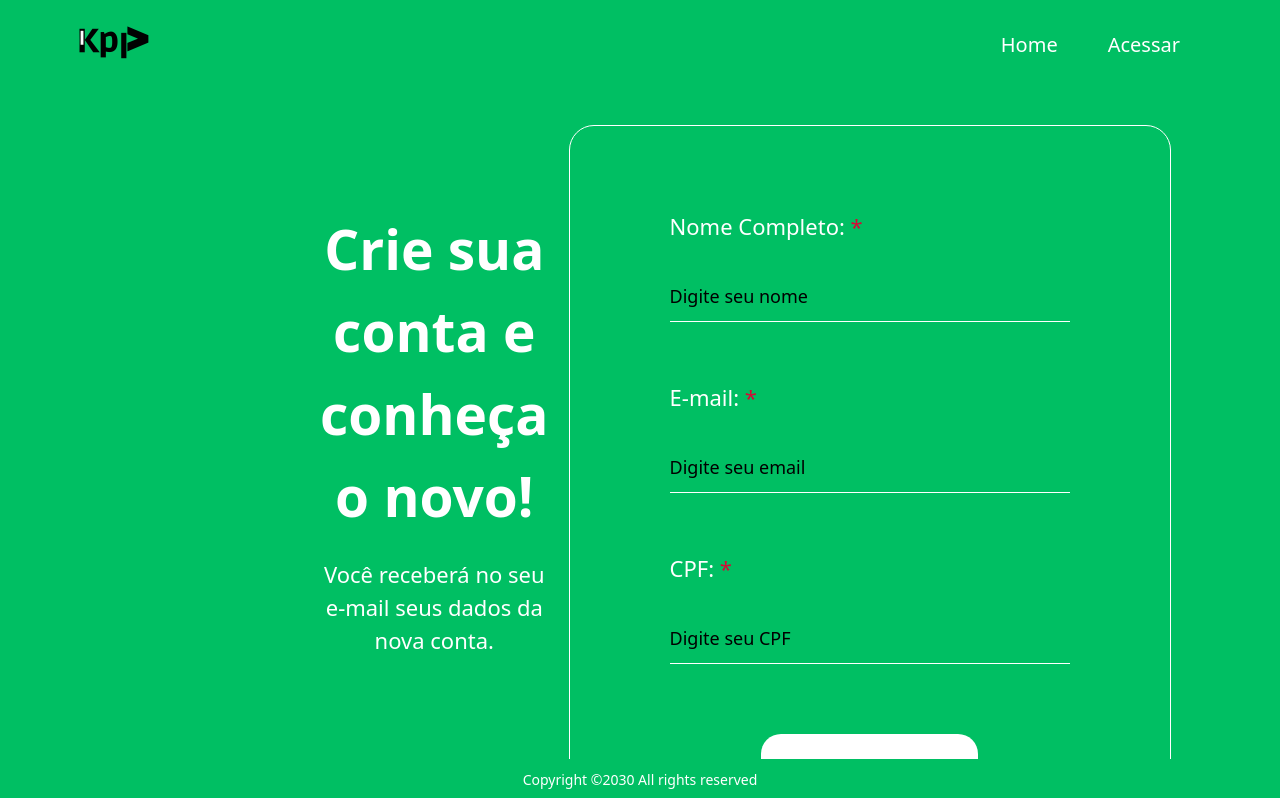
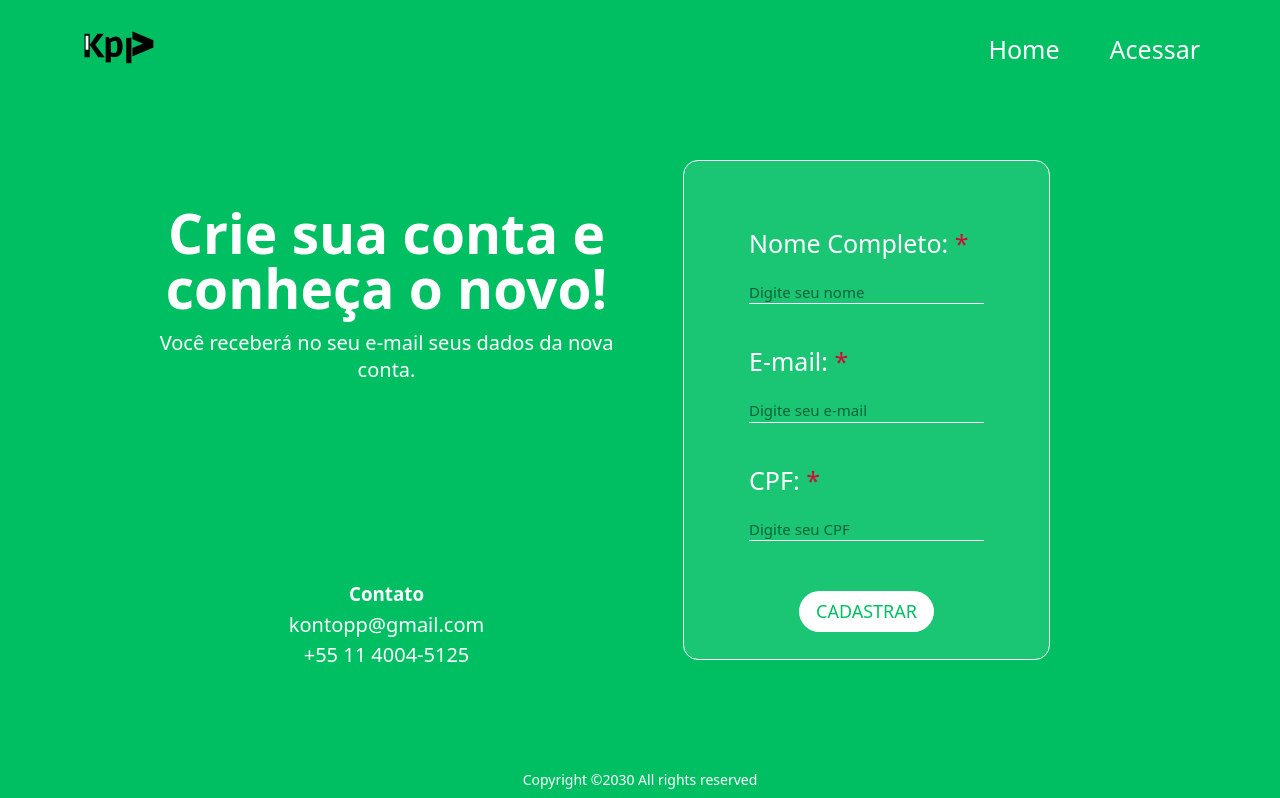
Before and after one commit to Carloshpjacinto/banking_application_project_ui, a Next.js app: page /register in a window 1280 px wide. Shown: the top 798 px of the page. Built offline with nearby package versions, Linux system fonts and the light colour scheme; no server answers.

Commit message:
feature/finalizing_responsiveness_application

```diff
--- a/src/app/login/page.tsx
+++ b/src/app/login/page.tsx
@@ -1,6 +1,5 @@
-/* eslint-disable @typescript-eslint/no-unused-vars */
 /* eslint-disable @next/next/no-html-link-for-pages */
-'use client'
+'use client';
 import { signIn } from 'next-auth/react';
 import { FormEvent } from 'react';
 import { useRouter } from 'next/navigation';
@@ -31,7 +30,7 @@ export default function LoginPage() {
 
   return (
     <div className="min-h-screen w-full bg-green-kpp font-sans text-white">
-      <div className="flex justify-between items-center px-[5rem] pt-[2rem]">
+      <nav className="flex flex-col sm:flex-row items-center justify-between px-6 sm:px-12 pt-6 sm:pt-10">
         <Image
           src="/Kpp.png"
           alt="Logo_do_banco"
@@ -39,56 +38,52 @@ export default function LoginPage() {
           height={300}
           quality={90}
           priority
-          className="w-50 h-20 object-cover"
+          className="rounded-lg w-50 h-20 object-cover ml-[5rem] lg:ml-[2.5rem]"
         />
-        <div className="flex items-center text-[2rem] font-medium space-x-20 mr-[5rem] md:mr-[1.5rem] lg:mr-[5rem]">
+        <div className="flex space-x-6 text-lg sm:text-2xl mt-4 sm:mt-0 lg:text-[2.5rem] lg:mr-[5rem] lg:space-x-20">
           <a
             href="/"
-            className="hover:text-black transition-colors duration-500"
+            className="hover:text-black transition-colors duration-700"
           >
             Home
           </a>
           <a href="/register">
-            <button className="border border-white rounded-full text-white px-4 py-2 cursor-pointer hover:bg-white hover:text-green-kpp transition-colors duration-500">
+            <button className="border border-white rounded-full text-white px-4 py-2 cursor-pointer hover:bg-white hover:text-green-kpp transition-colors duration-700">
               Abra sua conta
             </button>
           </a>
         </div>
-      </div>
+      </nav>
 
-      <div className="md:flex md:justify-center lg:flex lg:justify-between md:mt-40 xl:mt-0">
-        <main className="flex flex-col items-center text-center mt-50 px-8 md:ml-0 lg:ml-20 xl:ml-40 lg:mt-80">
-          <section
-            id="infoContact"
-            className="flex flex-col items-center max-w-[800px] md:hidden lg:block"
-          >
-            <div className="lg:mb-[15rem]">
-              <h1 className="font-semibold mb-8 md:text-[4rem] lg:text-[4rem] xl-text-[5.5rem]">
+      <div className="flex flex-col-reverse lg:flex-row items-center justify-center px-6 sm:px-12 py-12 gap-16 lg:justify-between">
+        <main className="text-center xl:mt-[15rem] xl:ml-[10rem]">
+          <section className="text-3xl sm:text-5xl font-semibold mb-6 lg:text-[5rem] lg:mt-[-5rem] xl:text-[5.5rem]">
+            <h1 className="font-semibold text-3xl md:text-5xl lg:text-6xl mb-6">
               Acesse sua conta e fique por dentro das novidades!
             </h1>
-              <p className="text-[2.2rem]">
+            <p className="text-lg sm:text-2xl mb-10 lg:text-[2rem]">
               Com a Kontopp, você transforma seu jeito.
               <br />
               mais simples, mais digital, mais seu.
             </p>
-            </div>
-
-            <h3 className="text-[3rem] font-semibold">Contato</h3>
-            <div className="space-y-2">
-              <p className="text-[2rem]">kontopp@gmail.com</p>
-              <p className="text-[2rem]">+55 11 4004-5125</p>
+            <h3 className="text-xl sm:text-3xl font-semibold lg:mt-[20rem]">
+              Contato
+            </h3>
+            <div className="text-base sm:text-xl space-y-1 mt-2 lg:text-[2rem]">
+              <p>kontopp@gmail.com</p>
+              <p>+55 11 4004-5125</p>
             </div>
           </section>
         </main>
 
-        <section className="border rounded-[2.5rem] bg-transparent md:mr-[0rem] lg:mr-[10rem] lg:mt-[20rem] xl:mr-[20rem] xl:mt-[10rem]">
-          <form
-            className="mt-30 ml-40 md:w-[60rem] md:h-[65rem] md:ml-0 lg:ml-0 lg:h-[50rem]"
-            onSubmit={handleSubmit}
+        <section className="w-full bg-white/10 rounded-3xl p-6 sm:p-10 border lg:mr-[10rem] lg:w-[60rem] lg:h-[50rem] xl:mr-[20rem] xl:mt-[4.5rem]">
+          <form onSubmit={handleSubmit}>
+            <div className="space-y-8 lg:p-[4rem]">
+              <div>
+                <label
+                  htmlFor="access"
+                  className="block text-base sm:text-xl lg:text-[2.5rem] lg:mb-[1.5rem]"
                 >
-            <div className="leading-20 md:p-[5rem]">
-              <div className="mb-20">
-                <label htmlFor="access" className="text-[2.2rem]">
                   Senha de Acesso: <span className="text-[#D80835]">*</span>
                 </label>
                 <input
@@ -99,12 +94,15 @@ export default function LoginPage() {
                   minLength={1}
                   maxLength={40}
                   placeholder="Digite sua senha de acesso"
-                  className="mt-8 block w-[40rem] border-b border-white bg-transparent text-[1.8rem] text-neutral-950 outline-none placeholder-black"
+                  className="mt-2 w-full border-b border-white bg-transparent text-black placeholder-gray outline-none text-sm sm:text-base lg:text-[1.5rem] lg:mb-[2rem]"
                 />
               </div>
 
-              <div className="mb-20">
-                <label htmlFor="num_account" className="text-[2.2rem] block">
+              <div>
+                <label
+                  htmlFor="num_account"
+                  className="block text-base sm:text-xl lg:text-[2.5rem] lg:mb-[1.5rem]"
+                >
                   Número da conta: <span className="text-[#D80835]">*</span>
                 </label>
                 <input
@@ -112,14 +110,14 @@ export default function LoginPage() {
                   id="num_account"
                   name="num_account"
                   placeholder="Digite o número da conta"
-                  className="mt-8 block w-[40rem] border-b border-white bg-transparent text-[1.8rem] text-neutral-950 outline-none appearance-none placeholder-black"
+                  className="mt-2 w-full border-b border-white bg-transparent text-black placeholder-gray outline-none text-sm sm:text-base lg:text-[1.5rem] lg:mb-[2rem]"
                 />
               </div>
 
-              <div className="flex justify-center mr-[10rem] mt-[7rem]">
+              <div className="flex justify-center">
                 <button
                   type="submit"
-                  className="text-[2rem] bg-[white] text-green-kpp py-[1rem] px-[5rem] uppercase rounded-[2rem] border-2 border-transparent hover:bg-white hover:text-[black] hover:border-[black] transition-all duration-00"
+                  className="text-sm sm:text-base bg-white text-green-kpp px-6 py-2 rounded-full uppercase border-2 border-transparent hover:text-black hover:border-black transition duration-700 lg:text-[1.8rem]"
                 >
                   Acessar minha conta
                 </button>
--- a/src/app/register/access/page.tsx
+++ b/src/app/register/access/page.tsx
@@ -1,7 +1,5 @@
-/* eslint-disable @typescript-eslint/no-unused-vars */
 'use client';
-import { signIn } from 'next-auth/react';
-import { FormEvent, useActionState, useEffect } from 'react';
+import { useActionState, useEffect } from 'react';
 import { useRouter } from 'next/navigation';
 import Image from 'next/image';
 import Footer from '@/components/Footer';
@@ -21,7 +19,7 @@ export default function RegisterAccess() {
 
   return (
     <div className="min-h-screen w-full bg-green-kpp font-sans text-white">
-      <div className="flex justify-between items-center px-[5rem] pt-[2rem]">
+      <nav className="flex flex-col sm:flex-row items-center justify-between px-6 sm:px-12 pt-6 sm:pt-10">
         <Image
           src="/Kpp.png"
           alt="Logo_do_banco"
@@ -29,37 +27,31 @@ export default function RegisterAccess() {
           height={300}
           quality={90}
           priority
-          className="w-50 h-20 object-cover"
+          className="rounded-lg w-50 h-20 object-cover ml-[5rem] lg:ml-[2.5rem]"
         />
-      </div>
+      </nav>
 
-      <div className="flex flex-row justify-between">
-        <main className="flex flex-col items-center text-center mt-45 ml-40 px-8 md:ml-30">
-          <section
-            id="infoContact"
-            className="flex flex-col items-center max-w-[800px] md:hidden lg:block"
-          >
-            <div className="mb-[20rem]">
-              <h1 className="xl:text-[5.5rem] font-semibold xl:mb-8 lg:text-[4rem]">
-                Cadastre uma senha de 6 dígitos para criar sua conta digital!
+      <div className="flex flex-col-reverse lg:flex-row items-center justify-center px-6 sm:px-12 py-12 gap-16">
+        <main className="text-center xl:mt-[15rem] xl:ml-[5rem]">
+          <h1 className="text-3xl sm:text-5xl font-semibold mb-6 lg:text-[5rem] lg:mt-[-5rem] xl:text-[4rem]">
+            Cadastre uma senha de 6 dígitos <br /> para criar sua conta digital!
           </h1>
-              <p className="text-[2.2rem]">
+          <p className="text-lg sm:text-2xl mb-10 lg:text-[2rem]">
             Escolha o melhor tipo de conta para você.
           </p>
+          <h3 className="text-xl sm:text-3xl font-semibold lg:mt-[20rem]">
+            Contato
+          </h3>
+          <div className="text-base sm:text-xl space-y-1 mt-2 lg:text-[2rem]">
+            <p>kontopp@gmail.com</p>
+            <p>+55 11 4004-5125</p>
           </div>
+        </main>
 
-            <h3 className="text-[3rem] font-semibold">Contato</h3>
-            <div className="space-y-2">
-              <p className="text-[2rem]">kontopp@gmail.com</p>
-              <p className="text-[2rem]">+55 11 4004-5125</p>
-            </div>
-          </section>
-        </main>
-        <section className="border rounded-[2.5rem] bg-transparent mr-[30rem] mt-[10rem] lg:mr-[10rem]">
-          <form className="w-[50rem] h-[50rem] mt-30 ml-40" action={formAction}>
-            <div className="leading-20">
-              <div className="mb-20">
-                <label htmlFor="access" className="text-[2.2rem] block">
+        <section className="w-full bg-white/10 rounded-3xl p-6 sm:p-10 border lg:mr-[10rem] lg:w-[60rem] lg:h-[50rem] xl:mr-[20rem] xl:mt-[4.5rem]">
+          <form action={formAction} className="space-y-8 lg:p-[4rem]">
+            <div>
+              <label htmlFor="access" className="block text-base sm:text-xl lg:text-[2.5rem] lg:mb-[1.5rem]">
                 Senha de Acesso: <span className="text-[#D80835]">*</span>
               </label>
               <input
@@ -67,50 +59,46 @@ export default function RegisterAccess() {
                 id="access"
                 name="access"
                 required
-                  minLength={1}
-                  maxLength={40}
-                  placeholder="Digite uma senha de 6 digitos"
-                  className="mt-8 block w-[40rem] border-b border-white bg-transparent text-[1.8rem] text-neutral-950 outline-none placeholder-black"
+                placeholder="Digite uma senha de 6 dígitos"
+                className="mt-2 w-full border-b border-white bg-transparent text-black placeholder-gray outline-none text-sm sm:text-base lg:text-[1.5rem] lg:mb-[2rem]"
               />
             </div>
 
-              <div className="mb-20">
-                <label className="text-[2.2rem] block mb-8">
+            <div>
+              <label className="block text-base sm:text-xl mb-7 lg:text-[2.2rem]">
                 Tipo de conta: <span className="text-[#D80835]">*</span>
               </label>
-                <div className="flex items-center space-x-20 text-[1.8rem]">
-                  <div className="flex items-center">
+              <div className="flex flex-col sm:flex-row sm:space-x-10 space-y-4 sm:space-y-0 text-base sm:text-lg lg:text-[1.5rem]">
+                <label className="flex items-center">
                   <input
                     type="radio"
                     id="contaCorrente"
                     name="type_bank_account"
                     value="CURRENT_ACCOUNT"
-                      className="mr-4 w-6 h-6"
+                    className="mr-2 w-5 h-5"
                   />
-                    <label htmlFor="contaCorrente">Conta Corrente</label>
-                  </div>
-
-                  <div className="flex items-center">
+                  Conta Corrente
+                </label>
+                <label className="flex items-center">
                   <input
                     type="radio"
                     id="contaPoupanca"
                     name="type_bank_account"
                     value="SAVINGS_ACCOUNT"
-                      className="mr-4 w-6 h-6"
+                    className="mr-2 w-5 h-5"
                   />
-                    <label htmlFor="contaPoupanca">Conta Poupança</label>
-                  </div>
+                  Conta Poupança
+                </label>
               </div>
             </div>
 
-              <div className="flex justify-center mr-[10rem] mt-[7rem]">
+            <div className="flex justify-center pt-4">
               <button
                 type="submit"
-                  className="text-[2rem] bg-[white] text-green-kpp py-[1rem] px-[5rem] uppercase rounded-[2rem] border-2 border-transparent hover:bg-white hover:text-[black] hover:border-[black] transition-all duration-00"
+                className="text-sm sm:text-base bg-white text-green-kpp px-6 py-2 rounded-full uppercase border-2 border-transparent hover:text-black hover:border-black transition duration-700 lg:text-[1.8rem] lg:mt-[5rem]"
               >
                 Criar conta
               </button>
-              </div>
             </div>
           </form>
         </section>
--- a/src/app/register/page.tsx
+++ b/src/app/register/page.tsx
@@ -20,9 +20,8 @@ export default function Register() {
   }, [state.success, router]);
 
   return (
-    <>
     <div className="min-h-screen w-full bg-green-kpp font-sans text-white">
-        <div className="flex justify-between items-center px-[5rem] pt-[2rem]">
+      <nav className="flex flex-col sm:flex-row items-center justify-between px-6 sm:px-12 pt-6 sm:pt-10">
         <Image
           src="/Kpp.png"
           alt="Logo_do_banco"
@@ -30,54 +29,37 @@ export default function Register() {
           height={300}
           quality={90}
           priority
-            className="w-50 h-20 object-cover"
+          className="rounded-lg w-50 h-20 object-cover ml-[5rem] lg:ml-[2.5rem]"
         />
-          <div className="flex items-center text-[2rem] font-medium space-x-20 mr-[5rem]">
-            <a
-              href="/"
-              className="hover:text-black transition-colors duration-500"
-            >
+        <div className="flex space-x-6 text-lg sm:text-2xl mt-4 sm:mt-0 lg:text-[2.5rem] lg:mr-[5rem] lg:space-x-20">
+          <a href="/" className="hover:text-black transition-colors duration-700">
             Home
           </a>
-            <a
-              href="/login"
-              className="hover:text-black transition-colors duration-500"
-            >
+          <a href="/login" className="hover:text-black transition-colors duration-700">
             Acessar
           </a>
         </div>
-        </div>
+      </nav>
 
-        <div className="xl:flex xl:flex-row xl:justify-between md:flex md:justify-center md:ml-[15rem] md:mt-[5rem] lg:mt-[10rem] lg:ml-[20rem] xl:mt-[0rem]">
-          <main className="flex flex-col items-center text-center mt-55 ml-40 px-8">
-            <section
-              id="infoContact"
-              className="flex flex-col items-center max-w-[800px] md:hidden lg:block"
-            >
-              <div className="xl:mb-[20rem] lg:mb-[10rem]">
-                <h1 className="xl:text-[5.5rem] font-semibold mb-8 lg:text-[4rem]">
+      <div className="flex flex-col-reverse lg:flex-row items-center justify-center px-6 sm:px-12 py-12 gap-16 lg:justify-between">
+        <main className="text-center xl:mt-[15rem] xl:ml-[10rem]">
+          <h1 className="text-3xl sm:text-5xl font-semibold mb-6 lg:text-[5rem] lg:mt-[-5rem] xl:text-[5.5rem]">
             Crie sua conta e conheça o novo!
           </h1>
-                <p className="text-[2.2rem]">
+          <p className="text-lg sm:text-2xl mb-10 lg:text-[2rem]">
             Você receberá no seu e-mail seus dados da nova conta.
           </p>
+          <h3 className="text-xl sm:text-3xl font-semibold lg:mt-[20rem]">Contato</h3>
+          <div className="text-base sm:text-xl space-y-1 mt-2 lg:text-[2rem]">
+            <p>kontopp@gmail.com</p>
+            <p>+55 11 4004-5125</p>
           </div>
+        </main>
 
-              <h3 className="text-[3rem] font-semibold">Contato</h3>
-              <div className="space-y-2">
-                <p className="text-[2rem]">kontopp@gmail.com</p>
-                <p className="text-[2rem]">+55 11 4004-5125</p>
-              </div>
-            </section>
-          </main>
-          <section className="border rounded-[2.5rem] bg-transparent mr-[30rem] mt-[5.5rem]">
-            <form
-              className="w-[50rem] h-[65rem] mt-30 ml-40"
-              action={formAction}
-            >
-              <div className="leading-20">
-                <div className="mb-20">
-                  <label htmlFor="NameUser" className="text-[2.2rem] block">
+        <section className="w-full bg-white/10 rounded-3xl p-6 sm:p-10 border lg:mr-[10rem] lg:w-[60rem] lg:h-[50rem] xl:mr-[20rem] xl:mt-[4.5rem]">
+          <form action={formAction} className="space-y-8 lg:p-[4rem]">
+            <div className=''>
+              <label htmlFor="NameUser" className="block text-base sm:text-xl lg:text-[2.5rem] lg:mb-[1.5rem]">
                 Nome Completo: <span className="text-[#D80835]">*</span>
               </label>
               <input
@@ -85,54 +67,53 @@ export default function Register() {
                 id="NameUser"
                 name="NameUser"
                 required
-                    minLength={1}
                 maxLength={40}
                 placeholder="Digite seu nome"
-                    className="mt-8 block w-[40rem] border-b border-white bg-transparent text-[1.8rem] text-neutral-950 outline-none placeholder-black"
+                className="mt-2 w-full border-b border-white bg-transparent text-black placeholder-gray outline-none text-sm sm:text-base lg:text-[1.5rem] lg:mb-[2rem]"
               />
             </div>
 
-                {/* Idade */}
-                <div className="mb-20">
-                  <label htmlFor="EmailUser" className="text-[2.2rem] block">
+            <div>
+              <label htmlFor="EmailUser" className="block text-base sm:text-xl lg:text-[2.5rem] lg:mb-[1.5rem]">
                 E-mail: <span className="text-[#D80835]">*</span>
               </label>
               <input
                 type="text"
                 id="EmailUser"
                 name="EmailUser"
-                    placeholder="Digite seu email"
-                    className="mt-8 block w-[40rem] border-b border-white bg-transparent text-[1.8rem] text-neutral-950 outline-none appearance-none placeholder-black"
+                required
+                placeholder="Digite seu e-mail"
+                className="mt-2 w-full border-b border-white bg-transparent text-black placeholder-gray outline-none text-sm sm:text-base lg:text-[1.5rem] lg:mb-[2rem]"
               />
             </div>
 
-                <div className="mb-20">
-                  <label htmlFor="CpfUser" className="text-[2.2rem] block">
+            <div>
+              <label htmlFor="CpfUser" className="block text-base sm:text-xl lg:text-[2.5rem] lg:mb-[1.5rem]">
                 CPF: <span className="text-[#D80835]">*</span>
               </label>
               <input
                 type="text"
                 id="CpfUser"
                 name="CpfUser"
+                required
                 placeholder="Digite seu CPF"
-                    className="mt-8 block w-[40rem] border-b border-white bg-transparent text-[1.8rem] text-neutral-950 outline-none appearance-none placeholder-black"
+                className="mt-2 w-full border-b border-white bg-transparent text-black placeholder-gray outline-none text-sm sm:text-base lg:text-[1.5rem] lg:mb-[2rem]"
               />
             </div>
 
-                <div className="flex justify-center mr-[10rem] mt-[7rem]">
+            <div className="flex justify-center pt-4">
               <button
                 type="submit"
-                    className="text-[2rem] bg-[white] text-green-kpp py-[1rem] px-[5rem] uppercase rounded-[2rem] border-2 border-transparent hover:bg-white hover:text-[black] hover:border-[black] transition-all duration-00"
+                className="text-sm sm:text-base bg-white text-green-kpp px-6 py-2 rounded-full uppercase border-2 border-transparent hover:text-black hover:border-black transition duration-700 lg:text-[1.8rem]"
               >
                 Cadastrar
               </button>
             </div>
-              </div>
           </form>
         </section>
       </div>
+
       <Footer />
     </div>
-    </>
   );
 }
--- a/src/components/Nav/index.tsx
+++ b/src/components/Nav/index.tsx
@@ -14,11 +14,11 @@ const Navbar = () => {
       />
       <div>
         <a href="/register">
-          <button className="border border-white rounded-full text-white px-4 py-2 cursor-pointer hover:bg-white hover:text-green-kpp transition-colors duration-500">
+          <button className="border border-white rounded-full text-white px-4 py-2 cursor-pointer hover:bg-white hover:text-green-kpp transition-colors duration-700">
             Abra sua conta
           </button>
         </a>
-        <a className="ml-20 hover:text-black transition-colors duration-500" href="/login">
+        <a className="ml-20 hover:text-black transition-colors duration-700" href="/login">
           Acessar
         </a>
       </div>
```
Also changed, not shown: db.json (+36 -1 lines), src/app/page.tsx (+9 -7 lines). Lines whose indentation alone changed are shown as unchanged.
